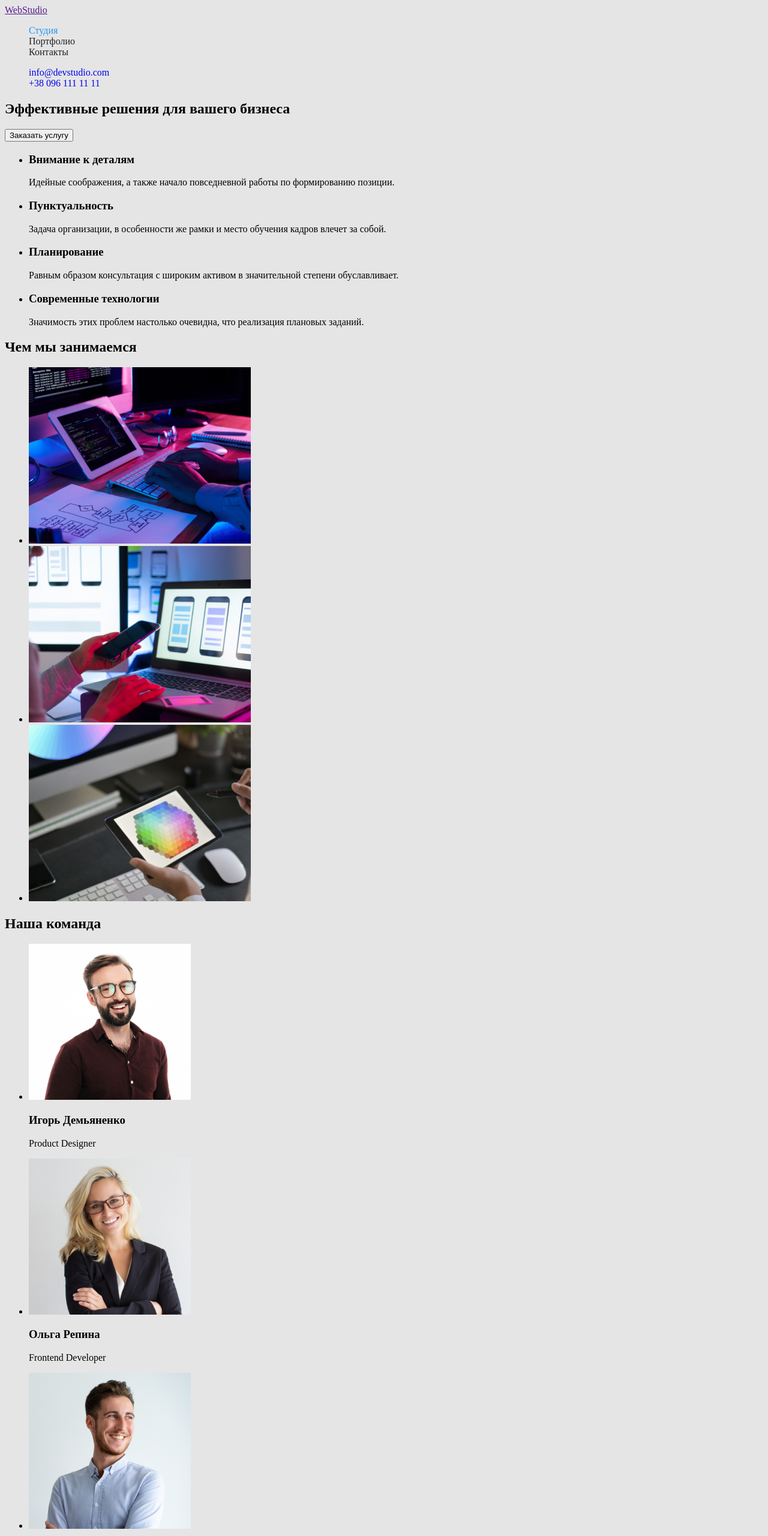
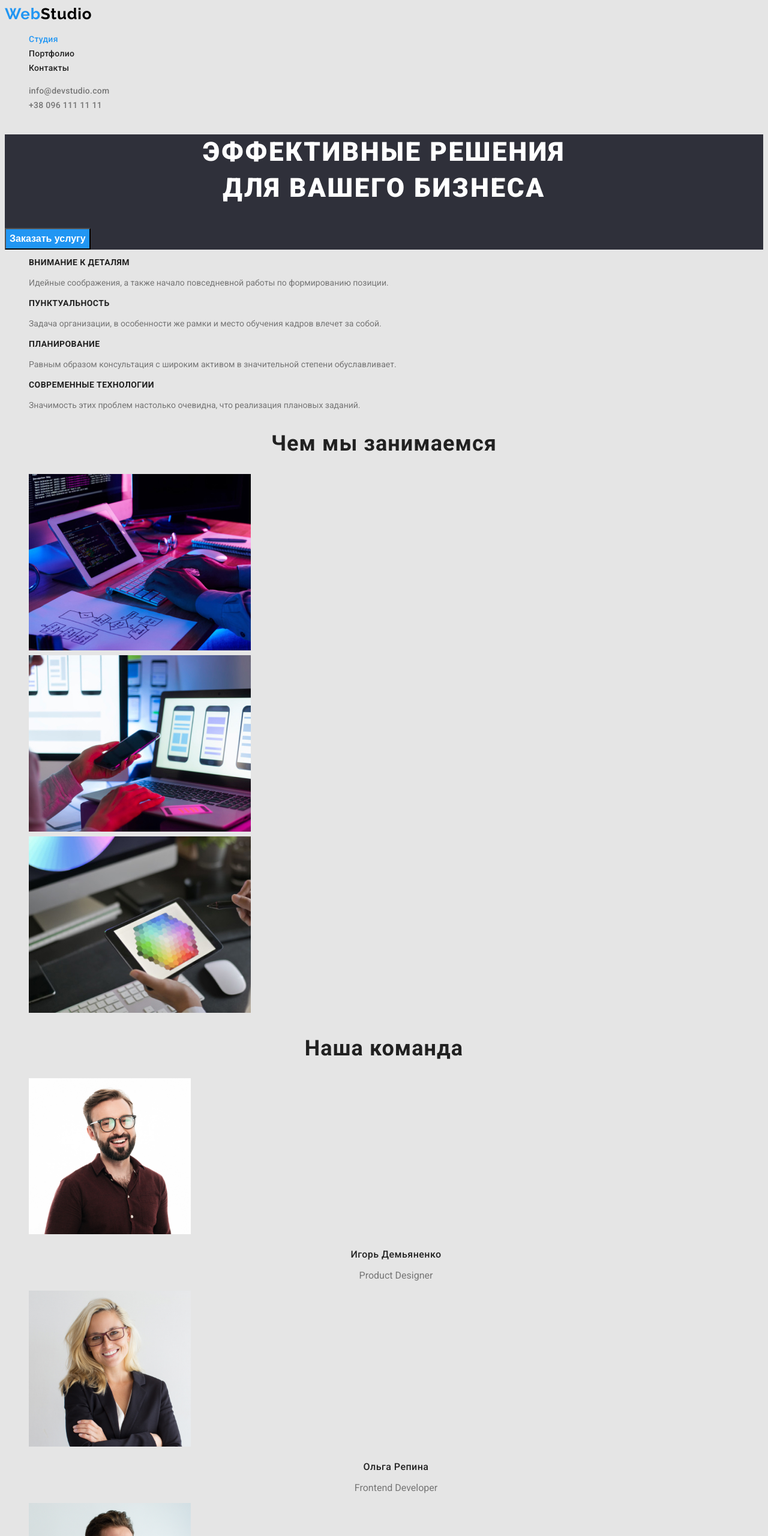
Before and after one commit to igor-kulish/goit-markup-hw-02, a plain HTML site: page index.html in a window 1280 px wide. Shown: the top 2560 px of the page at 60% size. Drawn offline with Linux system fonts and the light colour scheme.

Commit message:
add styles

```diff
--- a/css/styles.css
+++ b/css/styles.css
@@ -1,28 +1,59 @@
-/* Стили для index.html */
+/* *Стили для index.html */
 :root {
   --general-text-color: #212121;
   --accent-colour: #2196f3;
   --hero-addres-button-text-color: #ffffff;
   --paragraph-text-color: #757575;
   --footer-auth-text-color: rgba(255, 255, 255, 0.6);
+  --footer-background-color: #2f303a;
 }
 
+/* *Общие стили body */
 body {
+  color: var(--paragraph-text-color);
   background-color: #e5e5e5;
+  font-family: Roboto, sans-serif;
+  font-size: 14px;
+  line-height: 1.71;
 }
-/* list-style none - убирает точки в списках */
-.list {
+
+/* *list-style none - убирает точки в списках */
+.all-lists {
   list-style: none;
 }
 
-/* Site nav */
+/* *Убирает подчеркивание */
+.link {
+  text-decoration: none;
+}
+
+/* *LOGO */
+.header-logo {
+  color: #000000;
+  font-family: Raleway, sans-serif;
+  font-weight: 700;
+  font-size: 26px;
+  line-height: 1.19;
+  letter-spacing: 0.03em;
+  text-decoration: none;
+}
+
+.header-logo-web {
+  color: var(--accent-colour);
+}
+
+.header-logo:hover,
+.header-logo:focus {
+  color: var(--accent-colour);
+}
+
+/* *Site nav */
 .site-nav .link {
   color: var(--general-text-color);
-}
-
-/* Убирает подчеркивание */
-.link {
-  text-decoration: none;
+  font-weight: 500;
+  font-size: 14px;
+  line-height: 1.14;
+  letter-spacing: 0.02em;
 }
 
 .site-nav .link:hover,
@@ -31,4 +62,124 @@ body {
   color: var(--accent-colour);
 }
 
-/* Section */
+.auth-nav .link {
+  color: var(--paragraph-text-color);
+  font-weight: 500;
+  font-size: 14px;
+  line-height: 1.14;
+  letter-spacing: 0.02em;
+}
+
+.auth-nav .link:hover,
+.auth-nav .link:focus {
+  color: var(--accent-colour);
+}
+
+/* *Hero */
+.hero-section {
+  background-color: #2f303a;
+}
+
+/* *Основоной заголовок */
+.hero-title {
+  color: var(--hero-addres-button-text-color);
+  font-weight: 900;
+  font-size: 44px;
+  line-height: 1.36;
+  text-align: center;
+  letter-spacing: 0.06em;
+  text-transform: uppercase;
+}
+
+/* *Главная кнопка */
+.button-hero {
+  color: var(--hero-addres-button-text-color);
+  background-color: var(--accent-colour);
+  font-weight: 700;
+  font-size: 16px;
+  line-height: 1.88;
+  cursor: pointer;
+}
+
+.button-hero:focus,
+.button-hero:active {
+}
+
+/* *Секция Особенности */
+
+.features-list .title {
+  color: var(--general-text-color);
+  font-weight: 700;
+  font-size: 14px;
+  line-height: 1.14;
+  letter-spacing: 0.03em;
+  text-transform: uppercase;
+}
+
+/* *Секция Чем мы занимаемся, Наша команда */
+.section-work .title,
+.our-team .title {
+  color: var(--general-text-color);
+  font-weight: 700;
+  font-size: 36px;
+  line-height: 1.17;
+  text-align: center;
+  letter-spacing: 0.03em;
+}
+
+.our-team-list .title-name {
+  color: var(--general-text-color);
+  font-weight: 500;
+  font-size: 16px;
+  line-height: 1.19;
+  text-align: center;
+  letter-spacing: 0.03em;
+}
+
+.our-team-list .job-title {
+  font-size: 16px;
+  line-height: 1.19;
+  text-align: center;
+}
+
+/* *Footer стилизация */
+.footer {
+  background-color: var(--footer-background-color);
+}
+
+.footer-logo {
+  color: var(--accent-colour);
+  font-family: Raleway, sans-serif;
+  font-weight: 700;
+  font-size: 26px;
+  line-height: 1.19;
+  letter-spacing: 0.03em;
+  text-decoration: none;
+}
+
+.footer-logo-studio {
+  color: var(--hero-addres-button-text-color);
+}
+
+.footer-logo:hover,
+.footer-logo:focus {
+  color: var(--hero-addres-button-text-color);
+}
+
+.footer-address {
+  color: var(--hero-addres-button-text-color);
+  letter-spacing: 0.03em;
+  font-style: normal;
+}
+
+.link-footer {
+  color: rgba(255, 255, 255, 0.6);
+  letter-spacing: 0.03em;
+  text-decoration: none;
+  font-style: normal;
+}
+
+.footer-auth .link-footer:hover,
+.footer-auth .link-footer:focus {
+  color: var(--accent-colour);
+}
--- a/index.html
+++ b/index.html
@@ -1,10 +1,15 @@
 <!DOCTYPE html>
 <html lang="en">
+
 <head>
   <meta charset="UTF-8" />
   <meta http-equiv="X-UA-Compatible" content="IE=edge" />
   <meta name="viewport" content="width=device-width, initial-scale=1.0" />
   <title>Студия</title>
+  <link rel="preconnect" href="https://fonts.googleapis.com" />
+  <link rel="preconnect" href="https://fonts.gstatic.com" crossorigin />
+  <link href="https://fonts.googleapis.com/css2?family=Raleway:wght@700&family=Roboto:wght@400;500;700;900&display=swap"
+    rel="stylesheet" />
   <link rel="stylesheet" href="./css/styles.css" />
 </head>
 
@@ -12,10 +17,10 @@
   <!--Верхняя линия *top line bg*-->
   <header>
     <nav>
-        <a href="" class="header-logo">WebStudio</a>
+      <a href="./index.html" class="header-logo"> <span class="header-logo-web">Web</span>Studio</a>
 
       <!--Навигация на другие страницы-->
-        <ul class="site-nav list">
+      <ul class="site-nav all-lists">
         <li><a href="./index.html" class="link current">Студия</a></li>
         <li><a href="./portfolio.html" class="link">Портфолио</a></li>
         <li><a href="" class="link">Контакты</a></li>
@@ -23,7 +28,7 @@
     </nav>
 
     <!--Навигация на мейл и телефон-->
-      <ul class="auth-nav list">
+    <ul class="auth-nav all-lists">
       <li><a href="mailto:info@devstudio.com" class="link">info@devstudio.com</a></li>
       <li><a href="tel:+380961111111" class="link">+38 096 111 11 11</a></li>
     </ul>
@@ -31,92 +36,77 @@
 
   <main>
     <!--Шапка-->
-      <section>
-        <h1>Эффективные решения для вашего бизнеса</h1>
-        <button type="button">Заказать услугу</button>
+    <section class="hero-section">
+      <h1 class="hero-title">Эффективные решения <br>для вашего бизнеса</br></h1>
+      <button class="button-hero" type="button">Заказать услугу</button>
     </section>
 
     <!--Особенности-->
     <section>
-        <ul>
+      <ul class="features-list all-lists">
         <li>
-            <h3>Внимание к деталям</h3>
+          <h3 class="title">Внимание к деталям</h3>
           <p>Идейные соображения, а также начало повседневной работы по формированию позиции.</p>
         </li>
         <li>
-            <h3>Пунктуальность</h3>
+          <h3 class="title">Пунктуальность</h3>
           <p>
             Задача организации, в особенности же рамки и место обучения кадров влечет за собой.
           </p>
         </li>
         <li>
-            <h3>Планирование</h3>
+          <h3 class="title">Планирование</h3>
           <p>
             Равным образом консультация с широким активом в значительной степени обуславливает.
           </p>
         </li>
         <li>
-            <h3>Современные технологии</h3>
+          <h3 class="title">Современные технологии</h3>
           <p>Значимость этих проблем настолько очевидна, что реализация плановых заданий.</p>
         </li>
       </ul>
     </section>
 
     <!--Чем мы занимаемся-->
-      <section>
-        <h2>Чем мы занимаемся</h2>
-        <ul>
+    <section class="section-work">
+      <h2 class="title">Чем мы занимаемся</h2>
+      <ul class="section-work-list all-lists">
         <li>
-            <img
-              src="./images/what-we-are-doing/box1.jpg"
-              width="370"
-              height="294"
-              alt="Набирают текст на клавиатуре"
-            />
+          <img src="./images/what-we-are-doing/box1.jpg" width="370" height="294" alt="Набирают текст на клавиатуре" />
         </li>
         <li>
-            <img
-              src="./images/what-we-are-doing/box2.jpg"
-              width="370"
-              height="294"
-              alt="Телефон и ноутбук"
-            />
+          <img src="./images/what-we-are-doing/box2.jpg" width="370" height="294" alt="Телефон и ноутбук" />
         </li>
         <li>
-            <img
-              src="./images/what-we-are-doing/box3.jpg"
-              width="370"
-              height="294"
-              alt="Разные цвета на планшете"
-            />
+          <img src="./images/what-we-are-doing/box3.jpg" width="370" height="294" alt="Разные цвета на планшете" />
         </li>
       </ul>
     </section>
 
     <!--Наша команда-->
-      <section>
-        <h2>Наша команда</h2>
-        <ul>
+    <section class="our-team">
+      <h2 class="title">Наша команда</h2>
+      <ul class="our-team-list all-lists">
         <li>
           <img src="./images/our-team/img1.jpg" width="270" height="260" alt="Мужчина" />
-            <h3>Игорь Демьяненко</h3>
-            <p>Product Designer</p>
+          <h3 class="title-name">Игорь Демьяненко</h3>
+          <p class="job-title">Product Designer</p>
         </li>
 
         <li>
           <img src="./images/our-team/img2.jpg" width="270" height="260" alt="Женщина" />
-            <h3>Ольга Репина</h3>
-            <p>Frontend Developer</p>
+          <h3 class="title-name">Ольга Репина</h3>
+          <p class="job-title">Frontend Developer</p>
         </li>
         <li>
           <img src="./images/our-team/img3.jpg" width="270" height="260" alt="Мужчина" />
-            <h3>Николай Тарасов</h3>
-            <p>Marketing</p>
+          <h3 class="title-name">Николай Тарасов</h3>
+          <p class="job-title">Marketing</p>
         </li>
         <li>
           <img src="./images/our-team/img4.jpg" width="270" height="260" alt="Мужчина" />
-            <h3>Михаил Ермаков</h3>
-            <p>UI Designer</p>
+          <h3 class="title-name">Михаил Ермаков</h3>
+          <p class="job-title">UI Designer</p>
         </li>
       </ul>
     </section>
@@ -124,16 +114,22 @@
 
   <!--Подвал *footer*-->
   <footer>
-      <div>
-        <a href="">WebStudio</a>
+    <div class="footer">
+      <a href="./index.html" class="footer-logo">Web<span class="footer-logo-studio">Studio</span> </a>
       <address>
-          <p>г. Киев, пр-т Леси Украинки, 26</p>
-          <ul>
-            <li><a href="mailto:info@example.com">info@example.com</a></li>
-            <li><a href="tel:+380991111111">+38 099 111 11 11</a></li>
+
+        <p class="footer-address">г. Киев, пр-т Леси Украинки, 26</p>
+        <ul class="footer-auth all-lists">
+          <li><a href="mailto:info@example.com" class="link-footer">info@example.com</a></li>
+          <li><a href="tel:+380991111111" class="link-footer">+38 099 111 11 11</a></li>
         </ul>
+
+
       </address>
+
+
     </div>
   </footer>
 </body>
+
 </html>
```
Also changed, not shown: portfolio.html (+18 -11 lines). Lines whose indentation alone changed are shown as unchanged.
